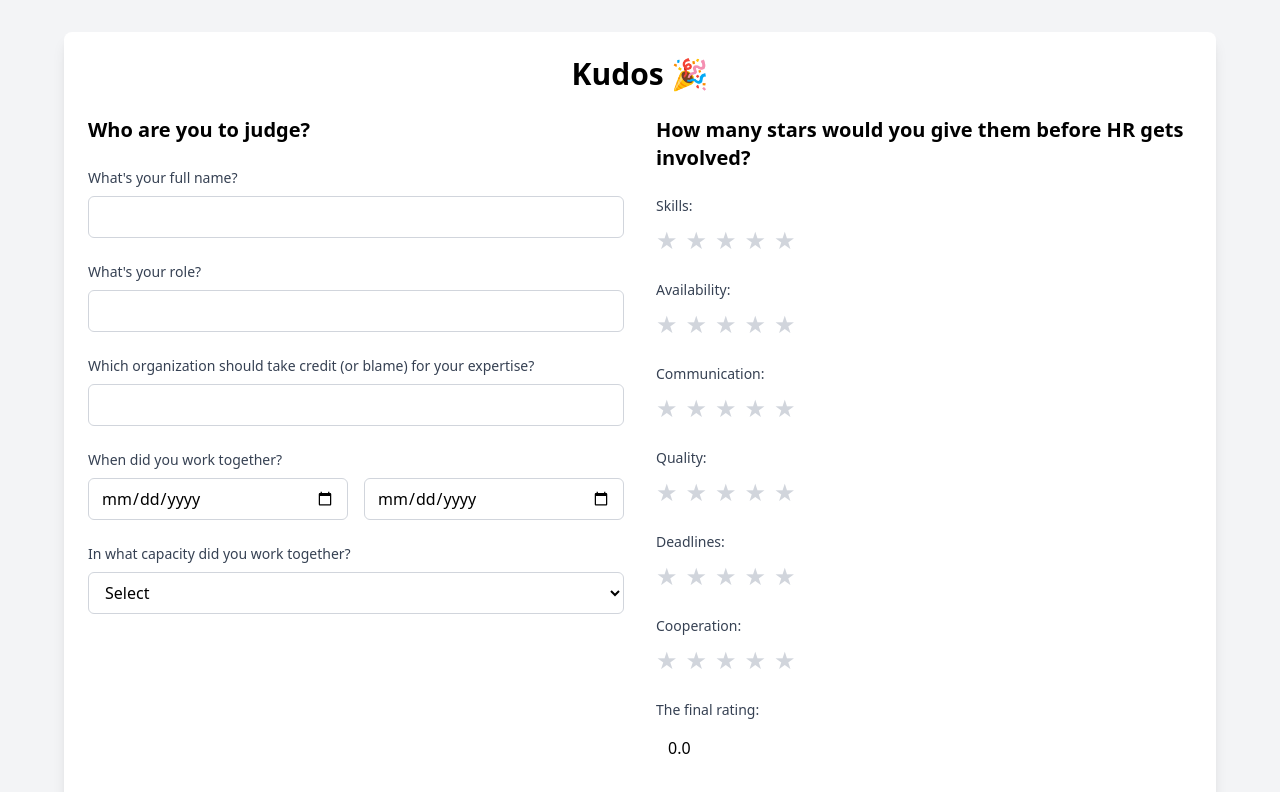
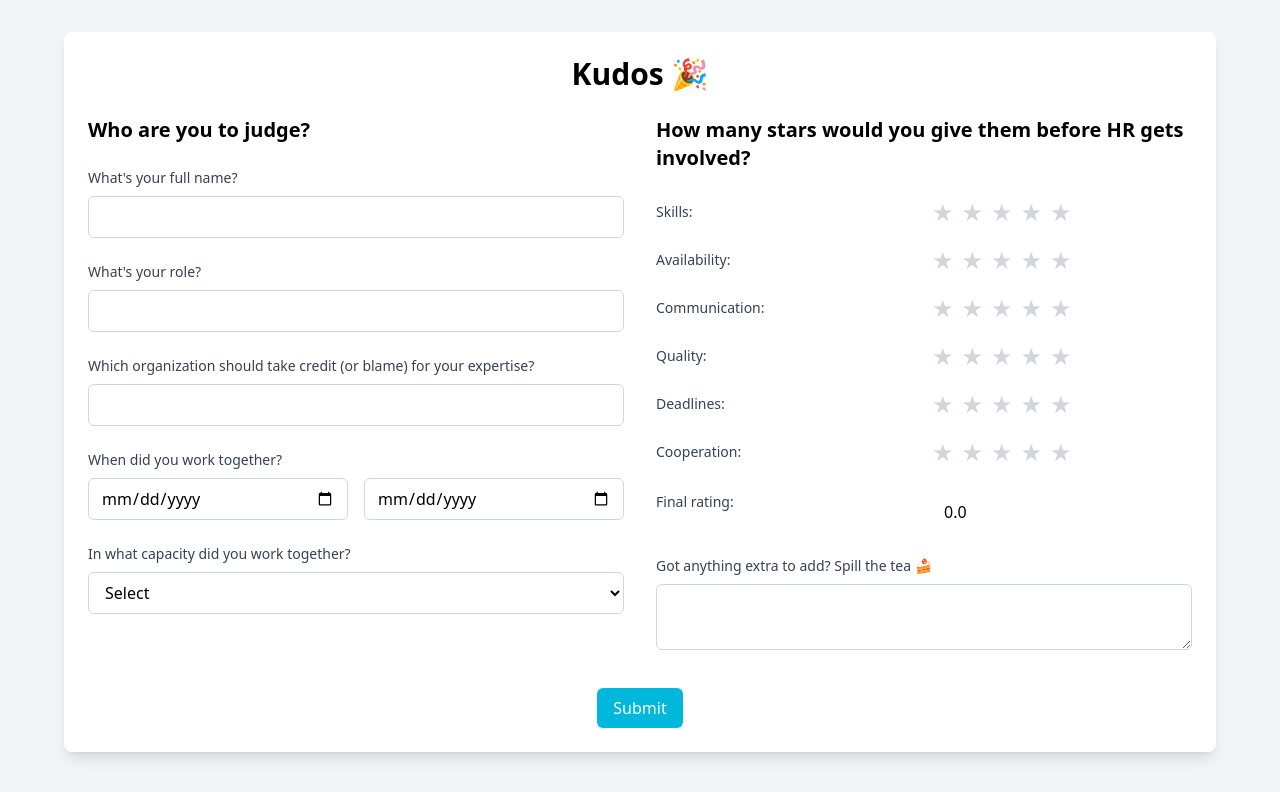
Before and after one commit to jakuzzibubbles/kudos-0225, a React (Vite) app: page / in a window 1280 px wide. Shown: the top 792 px of the page. Built offline with nearby package versions, Linux system fonts and the light colour scheme.

Commit message:
Fix: Update App component to improve performance
- Optimized rendering logic
- Refactored state management

```diff
--- a/src/App.jsx
+++ b/src/App.jsx
@@ -183,6 +183,7 @@ function App() {
             <h2 className="text-xl font-semibold">
               How many stars would you give them before HR gets involved?
             </h2>
+            <div className="grid grid-cols-1 gap-4">
               {[
                 "skills",
                 "availability",
@@ -191,8 +192,11 @@ function App() {
                 "deadlines",
                 "cooperation",
               ].map((category) => (
-              <div key={category} className="space-y-2">
-                <label className="block text-sm font-medium text-gray-700">
+                <div
+                  key={category}
+                  className="grid grid-cols-2 items-center gap-4"
+                >
+                  <label className="text-sm font-medium text-gray-700">
                     {category.charAt(0).toUpperCase() + category.slice(1)}:
                   </label>
                   <StarRating
@@ -203,10 +207,11 @@ function App() {
                   />
                 </div>
               ))}
+            </div>
 
-            <div className="space-y-2">
-              <label className="block text-sm font-medium text-gray-700">
-                The final rating:
+            <div className="grid grid-cols-2 gap-4">
+              <label className="text-sm font-medium text-gray-700">
+                Final rating:
               </label>
               <input
                 type="text"
```
Lines whose indentation alone changed are shown as unchanged.
